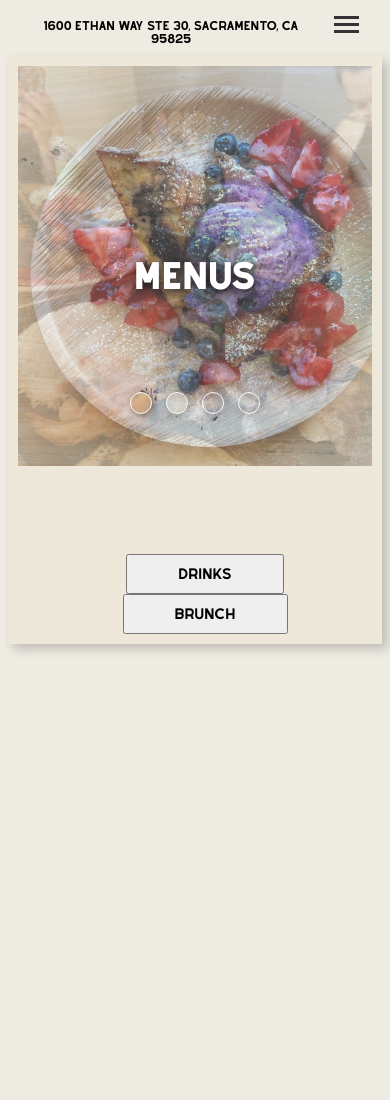
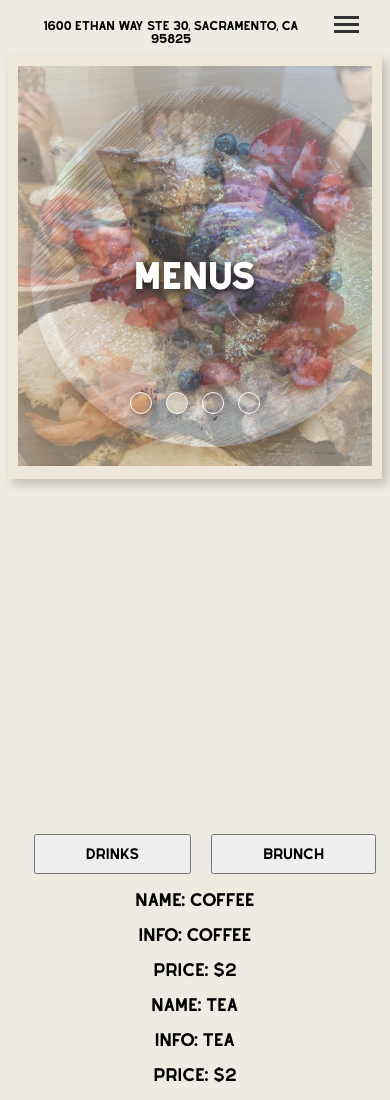
Before and after one commit to rydelldonato/18-grams-website, a React (Create React App) app: page /menus in a window 390 px wide. Before the commit the page ends 844 px from the top, so only its background shows below. Built offline with nearby package versions, Linux system fonts and the light colour scheme.

Commit message:
added menus & buttons

```diff
--- /dev/null
+++ b/src/components/menus/brunch/brunch.js
@@ -0,0 +1,14 @@
+const brunch = [
+    {
+        name: 'eggs',
+        info: 'eggs',
+        price: 2
+    },
+    {
+        name: 'tea',
+        info: 'tea',
+        price: 2
+    },
+]
+
+export default brunch
--- /dev/null
+++ b/src/components/menus/drinks/drinks.js
@@ -0,0 +1,14 @@
+const drinks = [
+    {
+        name: 'coffee',
+        info: 'coffee',
+        price: 2
+    },
+    {
+        name: 'tea',
+        info: 'tea',
+        price: 2
+    },
+]
+
+export default drinks
--- /dev/null
+++ b/src/components/menus/menuLayout.js
@@ -0,0 +1,17 @@
+import React from 'react';
+
+export default function MenuLayout(props) {
+const {menu} = props
+
+    return (
+      <>
+        {menu.map((drink, index) => (
+          <div key={index}>
+            <p>Name: {drink.name}</p>
+            <p>Info: {drink.info}</p>
+            <p>Price: ${drink.price}</p>
+          </div>
+        ))}
+      </>
+    );
+  }
--- a/src/components/menus/menus.css
+++ b/src/components/menus/menus.css
@@ -24,6 +24,9 @@
     padding: 10px 50px;
     margin-left: 20px;
   }
+  .middleDiv{
+    margin-top: 42vh;
+  }
 }
 
 /* Media query for mobile medium (max-width: 375px) */
--- a/src/components/menus/menus.js
+++ b/src/components/menus/menus.js
@@ -1,9 +1,13 @@
-import React from "react";
+import React, { useState } from "react";
 import "./menus.css";
 import Header from "../header/header";
 import Slideshow from "../slideshows/hoursAndLocation/slideshow";
+import MenuLayout from "./menuLayout";
+import drinks from "./drinks/drinks";
+import brunch from "./brunch/brunch";
 
 export default function Menus() {
+  const [menu, setMenu] = useState(drinks); // Set the initial menu to drinks
   const slideImages = [
     {
       url: "./ubeToast.jpg",
@@ -22,6 +26,15 @@ export default function Menus() {
       caption: "Slide 4",
     },
   ];
+
+  const handleMenuButtons = (id) => {
+    if (id === "drinksButton") {
+      setMenu(drinks);
+    } else if (id === "brunchButton") {
+      setMenu(brunch);
+    }
+  };
+
   return (
     <>
       <Header />
@@ -34,10 +47,13 @@ export default function Menus() {
           </div>
           <Slideshow slideImages={slideImages} />
         </div>
+      </div>
+      <div className="middleDiv">
         <div className="menuButtons">
-          <button className="buttons">Drinks</button>
-          <button className="buttons">Brunch</button>
+          <button onClick={() => handleMenuButtons("drinksButton")} id="drinksButton" className="buttons">Drinks</button>
+          <button onClick={() => handleMenuButtons("brunchButton")} id="brunchButton" className="buttons">Brunch</button>
         </div>
+        <MenuLayout menu={menu} />
       </div>
     </>
   );
```
